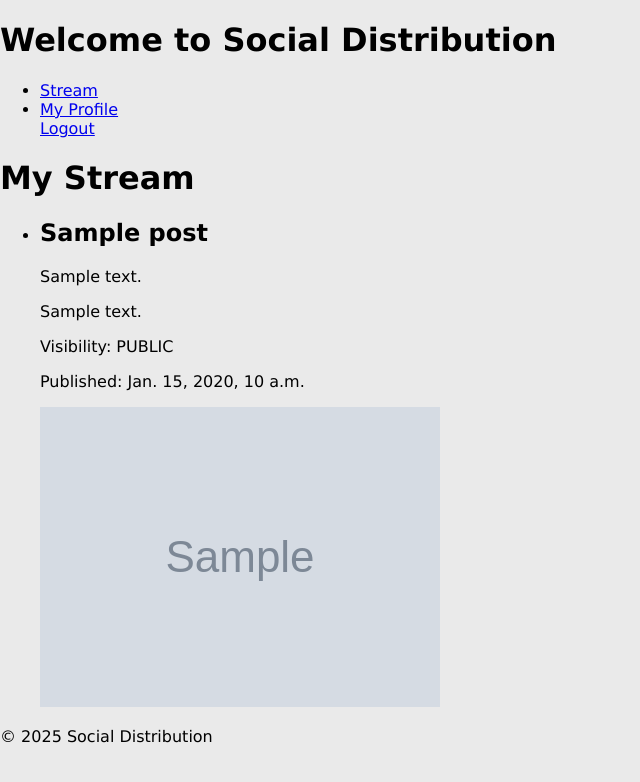
After one commit to ConRobi/Social-Distribution-Project, a Django app: page /SocialDistribution/stream/ in a window 1280 px wide. The commit adds this page. Shown: the top 782 px of the page, without its empty margins (0-640 px from the left). Run offline with Django 5.2, Linux system fonts and the light colour scheme; a user stored in the database is signed in; tables that the repository leaves empty hold one stand-in row (values such as "Sample post"); grey boxes marked "Sample" are stand-in pictures.

Commit message:
public, friend only works in stream

```diff
--- a/MaroonSocialDistribution/MaroonSocialDistribution/settings.py
+++ b/MaroonSocialDistribution/MaroonSocialDistribution/settings.py
@@ -59,7 +59,7 @@ ROOT_URLCONF = 'MaroonSocialDistribution.urls'
 TEMPLATES = [
     {
         'BACKEND': 'django.template.backends.django.DjangoTemplates',
-        'DIRS': [],
+        'DIRS': [BASE_DIR / "SocialDistribution/templates"], # I changed this from []
         'APP_DIRS': True,
         'OPTIONS': {
             'context_processors': [
--- /dev/null
+++ b/MaroonSocialDistribution/SocialDistribution/templates/base.html
@@ -0,0 +1,31 @@
+<!DOCTYPE html>
+<html lang="en">
+<head>
+    <meta charset="UTF-8">
+    <meta name="viewport" content="width=device-width, initial-scale=1.0">
+    <title>{% block title %}Social Distribution{% endblock %}</title>
+    {% load static %}
+    <link rel="stylesheet" href="{% static 'css/default.css' %}">
+</head>
+<body>
+    <header>
+        <h1>Welcome to Social Distribution</h1>
+        <nav>
+            <ul>
+                <li><a href="{% url 'SocialDistribution:stream' %}">Stream</a></li>
+                <li><a href="{% url 'SocialDistribution:view-profile' user.uuid %}">My Profile</a></li>
+                <a href="{% url 'admin:logout' %}">Logout</a> <!-- Remove "SocialDistribution:" -->
+            </ul>
+        </nav>
+    </header>
+
+    <main>
+        {% block content %}
+        {% endblock %}
+    </main>
+
+    <footer>
+        <p>&copy; 2025 Social Distribution</p>
+    </footer>
+</body>
+</html>
--- /dev/null
+++ b/MaroonSocialDistribution/SocialDistribution/templates/stream.html
@@ -0,0 +1,24 @@
+{% extends "base.html" %}
+
+{% block content %}
+    <h1>My Stream</h1>
+
+    {% if posts %}
+        <ul>
+            {% for post in posts %}
+                <li>
+                    <h2>{{ post.title }}</h2>
+                    <p>{{ post.description }}</p>
+                    <p>{{ post.render_content | safe }}</p>
+                    <p>Visibility: {{ post.visibility }}</p>
+                    <p>Published: {{ post.published }}</p>
+                    {% if post.image %}
+                        <img src="{{ post.image.url }}" alt="Post Image" style="max-width: 100%; height: auto;">
+                    {% endif %}
+                </li>
+            {% endfor %}
+        </ul>
+    {% else %}
+        <p>No posts available.</p>
+    {% endif %}
+{% endblock %}
--- a/MaroonSocialDistribution/SocialDistribution/templates/view_profile.html
+++ b/MaroonSocialDistribution/SocialDistribution/templates/view_profile.html
@@ -24,6 +24,12 @@
             <a href="{% url 'SocialDistribution:edit-profile' author.uuid %}">
                 <button>Edit Profile</button>
             </a>
+
+            <!-- Stream Button -->
+            <a href="{% url 'SocialDistribution:stream' %}">
+                <button>Go to My Stream</button>
+            </a>
+
 
             <!-- Clickable Links with Count (No Brackets & Black Text) -->
             <div class="social-section">
--- a/MaroonSocialDistribution/SocialDistribution/urls.py
+++ b/MaroonSocialDistribution/SocialDistribution/urls.py
@@ -1,5 +1,7 @@
 from django.urls import path
 from . import views
+from django.contrib.auth.views import LogoutView
+from .views_stream import stream_view  # import stream_view (reading)
 from .views import (
     search_authors, send_follow_request, accept_follow_request, reject_follow_request, follow_requests,
     view_followers, view_following, view_friends, unfollow_user, remove_follower
@@ -39,4 +41,14 @@ urlpatterns = [
     path("authors/friends/", view_friends, name="view-friends"),
     path("authors/<uuid:uuid>/unfollow/", unfollow_user, name="unfollow-user"),
     path("authors/<uuid:uuid>/remove-follower/", remove_follower, name="remove-follower"),
+
+
+    # reading starts here
+    ##################################################
+    path('stream/', stream_view, name='stream'),
+
+    # logout
+    path('logout/', LogoutView.as_view(), name='logout'),
+    #################################################
+
 ]
--- /dev/null
+++ b/MaroonSocialDistribution/SocialDistribution/views_stream.py
@@ -0,0 +1,30 @@
+from django.shortcuts import render
+from django.contrib.auth.decorators import login_required
+from .models import Post, FollowRequest
+
+@login_required
+def stream_view(request):
+    """Fetch posts for the stream page, ordered by latest first."""
+
+    # Get the logged-in author
+    author = request.user
+
+    # Get all public posts (excluding deleted)
+    public_posts = Post.objects.filter(visibility="PUBLIC").exclude(visibility="DELETED")
+
+    # Get authors the user follows
+    following_authors = FollowRequest.objects.filter(
+        sender=author, status="ACCEPTED"
+    ).values_list("receiver", flat=True)
+
+    # Get friends-only and unlisted posts from followed authors
+    friends_posts = Post.objects.filter(author__in=following_authors, visibility="FRIENDS")
+    unlisted_posts = Post.objects.filter(author__in=following_authors, visibility="UNLISTED")
+
+    # Merge all post queries
+    all_posts = public_posts | friends_posts | unlisted_posts
+
+    # Sort posts by latest published date
+    all_posts = all_posts.order_by('-published')
+
+    return render(request, "stream.html", {"posts": all_posts})
```
